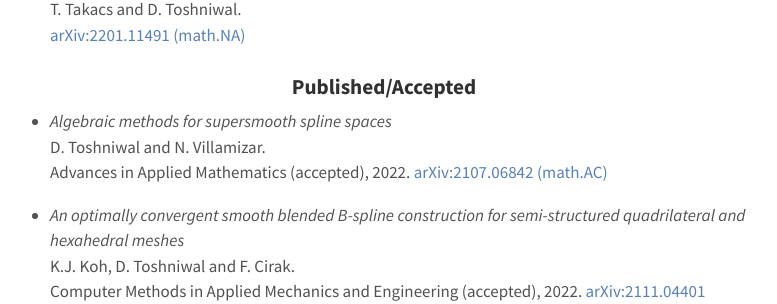
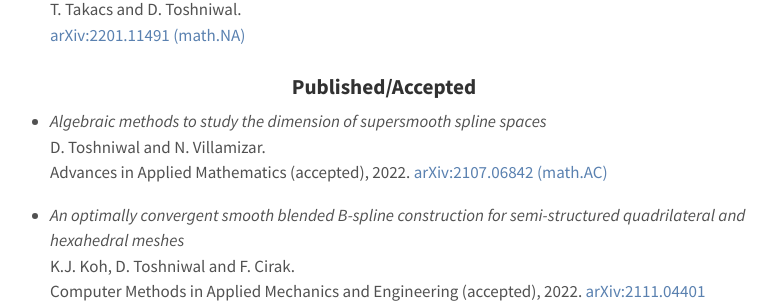
Before and after one commit to dtoshniwal/dtoshniwal.github.io, a Jekyll site: the page built from research.md, in a window 1280 px wide and 900 px high, scrolled down 738 px. Shown: the part 150-454 px from the top of the window, without its empty margins (256-1033 px from the left). Built offline with Jekyll 4.4.1, drawn with Linux system fonts in a browser that asks for light colours.

Commit message:
Fix title

```diff
--- a/research.md
+++ b/research.md
@@ -43,7 +43,7 @@ T. Takacs and D. Toshniwal.
 
 <h3 align="center">Published/Accepted</h3>
 
-* <i>Algebraic methods for supersmooth spline spaces</i>
+* <i>Algebraic methods to study the dimension of supersmooth spline spaces</i>
 <br>
 D. Toshniwal and N. Villamizar.
 <br>
```
